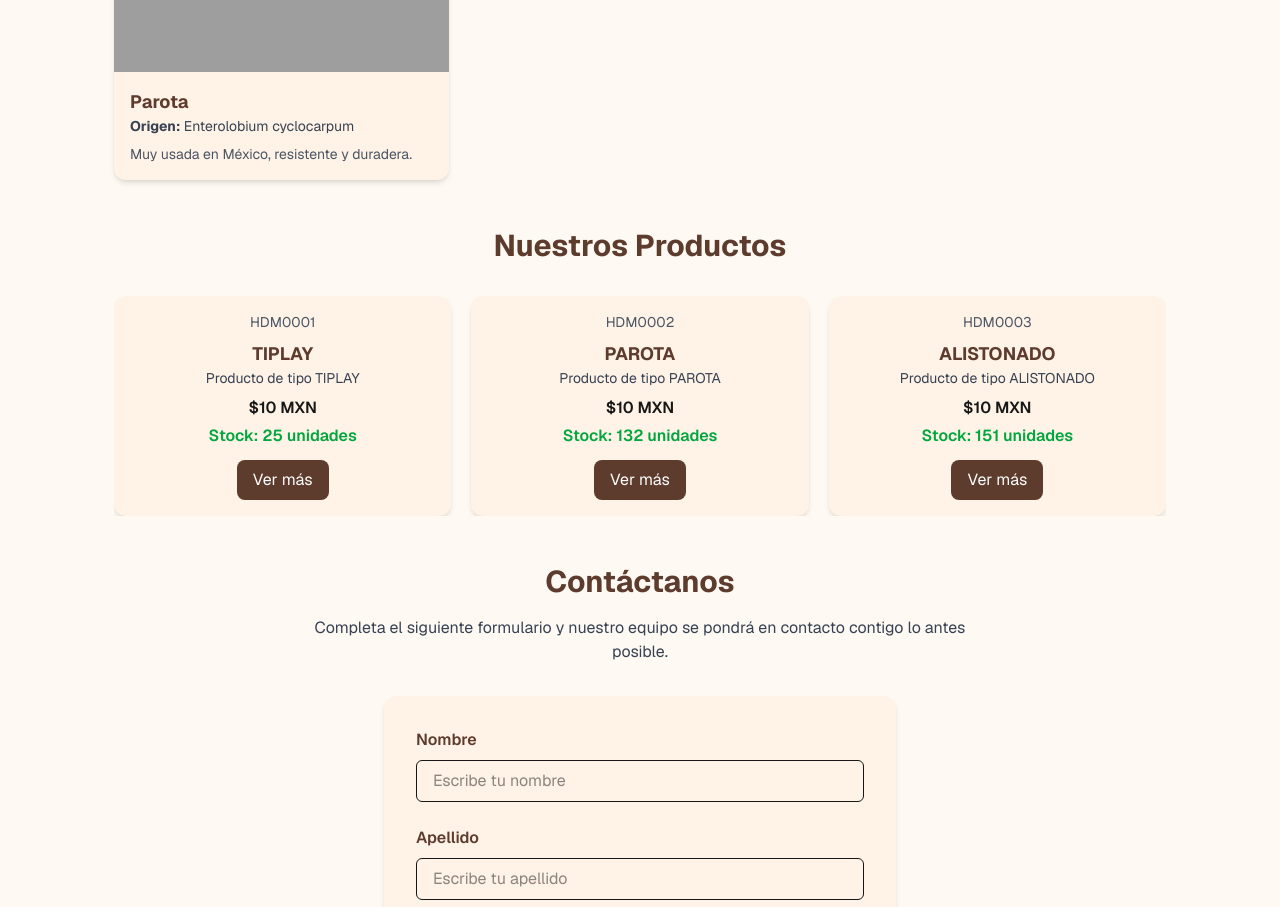
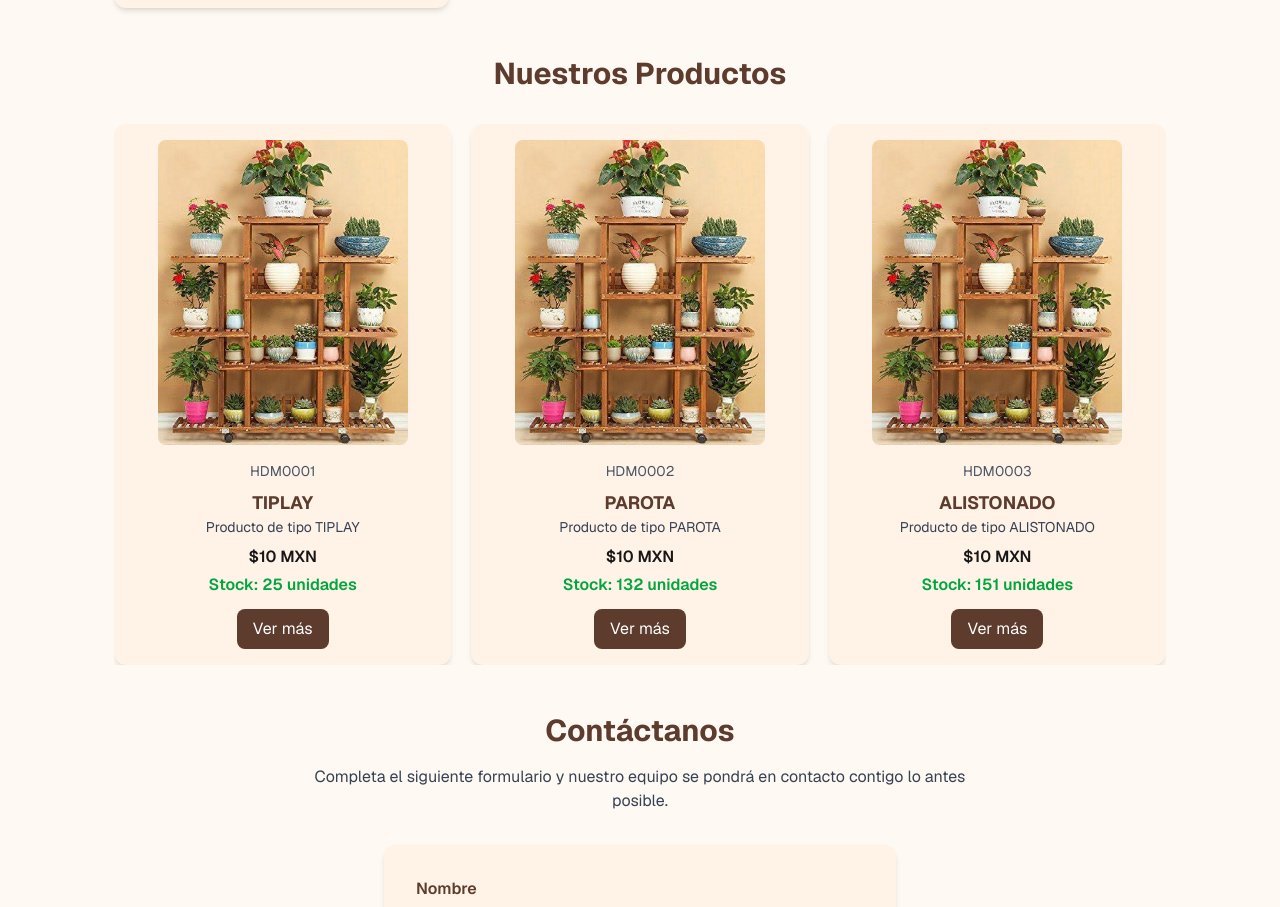
Before and after one commit to o7digital/homedesign, a Next.js app: page / in a window 1280 px wide. Shown: the part 2240-3147 px from the top of the page. Built offline with nearby package versions, Linux system fonts and the light colour scheme; grey boxes are pictures that could not be loaded.

Commit message:
Agrego imágenes por defecto en productos

```diff
--- a/app/page.tsx
+++ b/app/page.tsx
@@ -4,7 +4,6 @@ import { useState, useEffect } from "react";
 import Link from "next/link";
 import productos from "../data/productos.json";
 import maderas from "../data/maderas.json";
-
 import { Swiper, SwiperSlide } from "swiper/react";
 import "swiper/css";
 
@@ -23,7 +22,6 @@ export default function Home() {
 
   return (
     <div className="bg-[#fefaf3] font-sans flex flex-col min-h-screen">
-      {/* Header */}
       <header className="fixed top-0 w-full bg-black text-white z-50">
         <div className="max-w-[1100px] mx-auto flex justify-between items-center p-4">
           <div className="font-bold text-lg">Home Design Márquez</div>
@@ -59,7 +57,6 @@ export default function Home() {
         </div>
       </header>
 
-      {/* Slider */}
       <div className="h-screen mt-[60px] relative overflow-hidden">
         {slides.map((src, i) => (
           <Image
@@ -74,7 +71,6 @@ export default function Home() {
         ))}
       </div>
 
-      {/* Quiénes somos */}
       <section className="max-w-[1100px] mx-auto p-6">
         <h2 className="text-2xl font-bold mb-4">Quiénes somos</h2>
         <p>
@@ -96,7 +92,6 @@ export default function Home() {
         </p>
       </section>
 
-      {/* Tipos de Madera */}
       <section id="tipos" className="max-w-[1100px] mx-auto p-6">
         <h2 className="text-3xl font-bold mb-6 text-center text-[#5d3b2d]">
           Tipos de Madera
@@ -119,9 +114,6 @@ export default function Home() {
                   <p className="text-sm text-gray-700">
                     <strong>Origen:</strong> {madera.origen}
                   </p>
-                  <p className="text-sm text-gray-600 mt-2">
-                    {madera.descripcion}
-                  </p>
                 </div>
               </div>
             </Link>
@@ -129,7 +121,6 @@ export default function Home() {
         </div>
       </section>
 
-      {/* Productos */}
       <section id="productos" className="max-w-[1100px] mx-auto p-6 w-full">
         <h2 className="text-3xl font-bold mb-8 text-center text-[#5d3b2d]">
           Nuestros Productos
@@ -146,16 +137,16 @@ export default function Home() {
           {productos.map((prod) => (
             <SwiperSlide key={prod.id}>
               <div className="bg-[#fff2e6] p-4 rounded-xl text-center shadow-md hover:shadow-lg transition">
-                {prod.img && (
                 <Image
-                    src={prod.img}
+                  src={prod.img ? prod.img : "/img/productos/default.jpeg"}
                   alt={prod.nombre}
                   width={250}
                   height={200}
                   className="rounded-lg mx-auto mb-4"
                 />
-                )}
-                <div className="text-sm text-gray-600 mb-2">{prod.id}</div>
+                <div className="text-sm text-gray-600 mb-2">
+                  {prod.sku || prod.id}
+                </div>
                 <h3 className="font-bold text-lg text-[#5d3b2d]">
                   {prod.nombre}
                 </h3>
@@ -176,7 +167,6 @@ export default function Home() {
         </Swiper>
       </section>
 
-      {/* Contacto */}
       <section id="contacto" className="max-w-[1100px] mx-auto p-6">
         <h2 className="text-3xl font-bold mb-4 text-center text-[#5d3b2d]">
           Contáctanos
@@ -204,10 +194,9 @@ export default function Home() {
               name="nombre"
               placeholder="Escribe tu nombre"
               required
-              className="w-full px-4 py-2 border rounded-md"
+              className="w-full px-4 py-2 border rounded-md placeholder-gray-500 focus:outline-none focus:ring-2 focus:ring-[#5d3b2d]"
             />
           </div>
-
           <div>
             <label
               className="block text-base font-semibold text-[#5d3b2d] mb-2"
@@ -221,10 +210,9 @@ export default function Home() {
               name="apellido"
               placeholder="Escribe tu apellido"
               required
-              className="w-full px-4 py-2 border rounded-md"
+              className="w-full px-4 py-2 border rounded-md placeholder-gray-500 focus:outline-none focus:ring-2 focus:ring-[#5d3b2d]"
             />
           </div>
-
           <div>
             <label
               className="block text-base font-semibold text-[#5d3b2d] mb-2"
@@ -238,10 +226,9 @@ export default function Home() {
               name="telefono"
               placeholder="+52 55 1234 5678"
               required
-              className="w-full px-4 py-2 border rounded-md"
+              className="w-full px-4 py-2 border rounded-md placeholder-gray-500 focus:outline-none focus:ring-2 focus:ring-[#5d3b2d]"
             />
           </div>
-
           <div>
             <label
               className="block text-base font-semibold text-[#5d3b2d] mb-2"
@@ -255,10 +242,9 @@ export default function Home() {
               name="_replyto"
               placeholder="tucorreo@ejemplo.com"
               required
-              className="w-full px-4 py-2 border rounded-md"
+              className="w-full px-4 py-2 border rounded-md placeholder-gray-500 focus:outline-none focus:ring-2 focus:ring-[#5d3b2d]"
             />
           </div>
-
           <div>
             <label
               className="block text-base font-semibold text-[#5d3b2d] mb-2"
@@ -272,10 +258,9 @@ export default function Home() {
               rows={5}
               placeholder="Cuéntanos cómo podemos ayudarte..."
               required
-              className="w-full px-4 py-2 border rounded-md"
+              className="w-full px-4 py-2 border rounded-md placeholder-gray-500 focus:outline-none focus:ring-2 focus:ring-[#5d3b2d]"
             ></textarea>
           </div>
-
           <button
             type="submit"
             className="w-full bg-[#5d3b2d] text-white py-3 rounded-lg font-bold hover:bg-[#4a2f23] transition"
@@ -285,7 +270,6 @@ export default function Home() {
         </form>
       </section>
 
-      {/* Footer */}
       <footer className="bg-black text-white text-center py-6 mt-10">
         <p className="text-sm">
           © {new Date().getFullYear()} Home Design Márquez. Todos los derechos
--- a/data/productos.json
+++ b/data/productos.json
@@ -7,7 +7,8 @@
     "precio": "$10 MXN",
     "stock": 25,
     "valorInventario": 1275,
-    "descatalogado": null
+    "descatalogado": null,
+    "img": "/img/productos/default.jpeg"
   },
   {
     "id": "HDM0002",
@@ -17,7 +18,8 @@
     "precio": "$10 MXN",
     "stock": 132,
     "valorInventario": 12276,
-    "descatalogado": null
+    "descatalogado": null,
+    "img": "/img/productos/default.jpeg"
   },
   {
     "id": "HDM0003",
@@ -27,7 +29,8 @@
     "precio": "$10 MXN",
     "stock": 151,
     "valorInventario": 8607,
-    "descatalogado": null
+    "descatalogado": null,
+    "img": "/img/productos/default.jpeg"
   },
   {
     "id": "HDM0004",
@@ -37,7 +40,8 @@
     "precio": "$10 MXN",
     "stock": 186,
     "valorInventario": 3534,
-    "descatalogado": null
+    "descatalogado": null,
+    "img": "/img/productos/default.jpeg"
   },
   {
     "id": "HDM0005",
@@ -47,7 +51,8 @@
     "precio": "$10 MXN",
     "stock": 62,
     "valorInventario": 4650,
-    "descatalogado": null
+    "descatalogado": null,
+    "img": "/img/productos/default.jpeg"
   },
   {
     "id": "HDM0006",
@@ -57,7 +62,8 @@
     "precio": "$10 MXN",
     "stock": 5,
     "valorInventario": 55,
-    "descatalogado": null
+    "descatalogado": null,
+    "img": "/img/productos/default.jpeg"
   },
   {
     "id": "HDM0007",
@@ -67,7 +73,8 @@
     "precio": "$10 MXN",
     "stock": 58,
     "valorInventario": 3248,
-    "descatalogado": "Sí"
+    "descatalogado": "Sí",
+    "img": "/img/productos/default.jpeg"
   },
   {
     "id": "HDM0008",
@@ -77,7 +84,8 @@
     "precio": "$10 MXN",
     "stock": 101,
     "valorInventario": 3838,
-    "descatalogado": null
+    "descatalogado": null,
+    "img": "/img/productos/default.jpeg"
   },
   {
     "id": "HDM0009",
@@ -87,7 +95,8 @@
     "precio": "$10 MXN",
     "stock": 122,
     "valorInventario": 7198,
-    "descatalogado": null
+    "descatalogado": null,
+    "img": "/img/productos/default.jpeg"
   },
   {
     "id": "HDM0010",
@@ -97,7 +106,8 @@
     "precio": "$10 MXN",
     "stock": 175,
     "valorInventario": 8750,
-    "descatalogado": null
+    "descatalogado": null,
+    "img": "/img/productos/default.jpeg"
   },
   {
     "id": "HDM0011",
@@ -107,7 +117,8 @@
     "precio": "$10 MXN",
     "stock": 50,
     "valorInventario": 3150,
-    "descatalogado": null
+    "descatalogado": null,
+    "img": "/img/productos/default.jpeg"
   },
   {
     "id": "HDM0012",
@@ -117,7 +128,8 @@
     "precio": "$10 MXN",
     "stock": 49,
     "valorInventario": 1715,
-    "descatalogado": null
+    "descatalogado": null,
+    "img": "/img/productos/default.jpeg"
   },
   {
     "id": "HDM0013",
@@ -127,7 +139,8 @@
     "precio": "$10 MXN",
     "stock": 93,
     "valorInventario": 2046,
-    "descatalogado": null
+    "descatalogado": null,
+    "img": "/img/productos/default.jpeg"
   },
   {
     "id": "HDM0014",
@@ -137,7 +150,8 @@
     "precio": "$10 MXN",
     "stock": 10,
     "valorInventario": 80,
-    "descatalogado": null
+    "descatalogado": null,
+    "img": "/img/productos/default.jpeg"
   },
   {
     "id": "HDM0015",
@@ -147,7 +161,8 @@
     "precio": "$10 MXN",
     "stock": 10,
     "valorInventario": 120,
-    "descatalogado": null
+    "descatalogado": null,
+    "img": "/img/productos/default.jpeg"
   },
   {
     "id": "HDM0016",
@@ -157,7 +172,8 @@
     "precio": "$10 MXN",
     "stock": 10,
     "valorInventario": 90,
-    "descatalogado": null
+    "descatalogado": null,
+    "img": "/img/productos/default.jpeg"
   },
   {
     "id": "HDM0017",
@@ -167,7 +183,8 @@
     "precio": "$10 MXN",
     "stock": 10,
     "valorInventario": 80,
-    "descatalogado": null
+    "descatalogado": null,
+    "img": "/img/productos/default.jpeg"
   },
   {
     "id": "HDM0018",
@@ -177,7 +194,8 @@
     "precio": "$10 MXN",
     "stock": 10,
     "valorInventario": 110,
-    "descatalogado": null
+    "descatalogado": null,
+    "img": "/img/productos/default.jpeg"
   },
   {
     "id": "HDM0019",
@@ -187,7 +205,8 @@
     "precio": "$10 MXN",
     "stock": 10,
     "valorInventario": 90,
-    "descatalogado": null
+    "descatalogado": null,
+    "img": "/img/productos/default.jpeg"
   },
   {
     "id": "HDM0020",
@@ -197,7 +216,8 @@
     "precio": "$10 MXN",
     "stock": 10,
     "valorInventario": 70,
-    "descatalogado": null
+    "descatalogado": null,
+    "img": "/img/productos/default.jpeg"
   },
   {
     "id": "HDM0021",
@@ -207,7 +227,8 @@
     "precio": "$10 MXN",
     "stock": 10,
     "valorInventario": 80,
-    "descatalogado": null
+    "descatalogado": null,
+    "img": "/img/productos/default.jpeg"
   },
   {
     "id": "HDM0022",
@@ -217,7 +238,8 @@
     "precio": "$10 MXN",
     "stock": 10,
     "valorInventario": 70,
-    "descatalogado": null
+    "descatalogado": null,
+    "img": "/img/productos/default.jpeg"
   },
   {
     "id": "HDM0023",
@@ -227,6 +249,7 @@
     "precio": "$10 MXN",
     "stock": 10,
     "valorInventario": 90,
-    "descatalogado": null
+    "descatalogado": null,
+    "img": "/img/productos/default.jpeg"
   }
 ]
```
Lines whose indentation alone changed are shown as unchanged.
